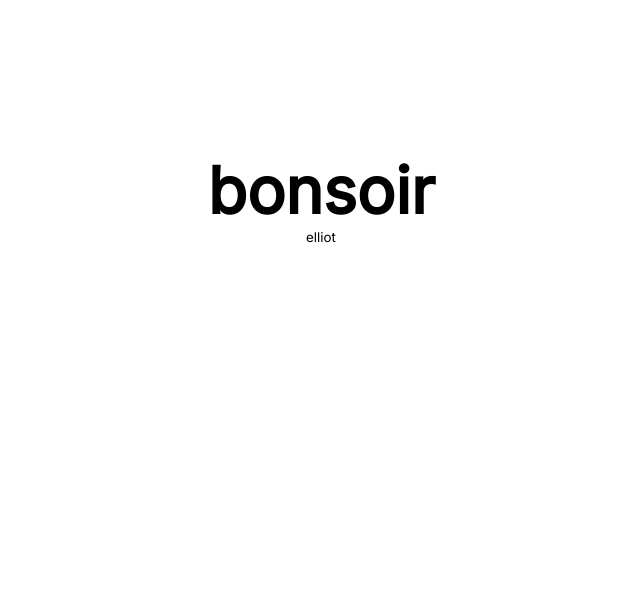
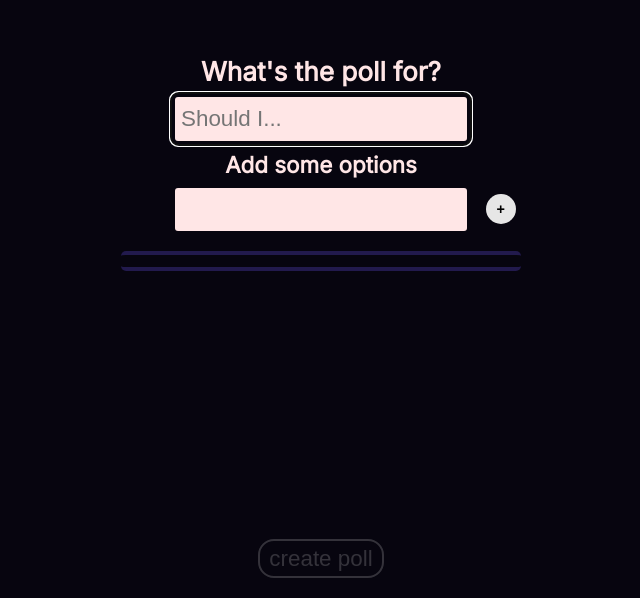
Before and after one commit to CrgioYalux/make-a-poll, a React (Create React App) app in the folder client/: page / in a window 1280 px wide. Shown: the part 202-800 px from the top of the page, without its empty margins (319-959 px from the left). Built offline with nearby package versions, Linux system fonts and the light colour scheme.

Commit message:
feat(client): create a CreatePoll component

```diff
--- a/client/src/components/App/App.css
+++ b/client/src/components/App/App.css
@@ -1,14 +1,8 @@
-@import url('https://fonts.googleapis.com/css2?family=Inter&display=swap');
-
 .App {
+	background-color: var(--brand);
 	min-height: 100vh;
 	display: flex;
 	flex-direction: column;
 	align-items: center;
 	justify-content: center;
-	font-family: 'Inter', sans-serif;
 }
-
-.App > strong {
-	font-size: clamp(1rem, 8vw, 4rem);
-}
--- a/client/src/components/App/index.tsx
+++ b/client/src/components/App/index.tsx
@@ -1,10 +1,10 @@
 import './App.css';
+import { CreatePoll } from '../CreatePoll';
 
 export const App = () => {
 	return (
 		<div className="App">
-			<strong>bonsoir</strong>
-			<small>elliot</small>
+			<CreatePoll />
 		</div>
 	);
 };
--- /dev/null
+++ b/client/src/components/CreatePoll/CreatePoll.css
@@ -0,0 +1,191 @@
+@import url('https://fonts.googleapis.com/css2?family=Inter&display=swap');
+
+.CreatePoll-container {
+	width: 95vw;
+	min-height: 100vh;
+	max-width: 400px;
+	display: flex;
+	flex-direction: column;
+	align-items: center;
+	justify-content: center;
+	gap: 10px;
+	font-size: clamp(1rem, 4vw, 1.4rem);
+}
+
+.CreatePoll-container h3 {
+	margin-top: auto;
+}
+
+.CreatePoll-container h3,
+.CreatePoll-container h4 {
+	font-family: 'Inter', sans-serif;
+	color: var(--neutral);
+}
+
+.CreatePoll-container form {
+	width: 100%;
+	position: relative;
+	display: grid;
+	place-items: center;
+}
+
+.poll-option-add-bt {
+	border: 0;
+	height: 70%;
+	position: absolute;
+	right: 5px;
+	padding: 0;
+	font-size: 0.9rem;
+	font-weight: bold;
+	aspect-ratio: 1;
+	border-radius: 50%;
+	cursor: pointer;
+	color: var(--primary);
+	background: var(--secondary-dark);
+}
+
+.poll-option-add-bt:focus {
+	outline-offset: 5px;
+}
+
+.poll-input {
+	width: 70%;
+	box-sizing: content-box;
+	border: 2px solid transparent;
+	border-radius: 3px;
+	font-size: 1em;
+	padding: 0.3em 0.2em;
+	font-family: sans-serif;
+	color: var(--primary);
+	background: var(--neutral);
+}
+
+.poll-input:focus {
+	outline-offset: 5px;
+}
+
+.poll-input::selection {
+	background: var(--primary);
+	color: var(--secondary-dark);
+}
+
+.poll-create-bt {
+	margin-bottom: 20px;
+	background: transparent;
+	color: var(--secondary-dark);
+	border: 2px solid currentColor;
+	border-radius: 16px;
+	cursor: pointer;
+	font-size: 1em;
+	padding: 0.2em 0.4em;
+	opacity: 1;
+	transition: opacity 0.4s;
+}
+
+.poll-create-bt:disabled {
+	opacity: 0.2;
+	cursor: default;
+	transition: opacity 0.4s;
+}
+
+.poll-create-bt:focus {
+	outline-offset: 5px;
+}
+
+.poll-options-list {
+	width: 100%;
+	margin-top: 10px;
+	margin-bottom: auto;
+	max-height: 40vh;
+	min-height: 20px;
+	overflow-x: auto;
+	list-style: none;
+	border-top: 4px solid var(--brand-lighter);
+	border-bottom: 4px solid var(--brand-lighter);
+	border-top-left-radius: 5px;
+	border-top-right-radius: 5px;
+	border-bottom-left-radius: 5px;
+	border-bottom-right-radius: 5px;
+	display: flex;
+	flex-direction: column;
+	align-items: center;
+	padding-bottom: 5px;
+	scrollbar-width: thin;
+	scrollbar-color: var(--brand-lighter) transparent;
+}
+
+.poll-options-list::-webkit-scrollbar {
+	width: 8px;
+	background: transparent;
+}
+
+.poll-options-list::-webkit-scrollbar-thumb {
+	background: var(--brand-lighter);
+}
+
+.poll-options-list::-webkit-scrollbar-thumb:hover {
+	background: var(--brand-lightest);
+}
+
+.poll-option {
+	width: 95%;
+	display: flex;
+	flex-direction: row;
+	align-items: center;
+	border-radius: 9px;
+	margin-top: 5px;
+	text-align: center;
+	font-size: clamp(1rem, 4vw, 1.4rem);
+	background: var(--brand-light);
+	padding: 0.2em 0;
+}
+
+.poll-option > * {
+	color: var(--secondary-darker);
+}
+
+.poll-option .option-text {
+	width: 25ch;
+}
+
+.option-index {
+	user-select: none;
+	margin-right: auto;
+	margin-left: 10px;
+	font-size: 0.9em;
+	font-family: Arial;
+}
+
+.option-delete-bt {
+	margin-left: auto;
+	margin-right: 10px;
+	border: 0;
+	outline: 0;
+	background: transparent;
+	cursor: pointer;
+	font-size: 0.8em;
+	font-family: Arial;
+}
+
+@media (min-width: 1024px) {
+	.option-delete-bt {
+		opacity: 0;
+		transition: opacity 0.1s;
+	}
+	.poll-option:hover .option-delete-bt {
+		opacity: 1;
+		transition: opacity 0.1s;
+	}
+
+	.poll-options-list {
+		border-top: 4px solid transparent;
+		border-bottom: 4px solid transparent;
+		transition: border-color 0.2s;
+	}
+
+	.poll-options-list:hover {
+		border-top: 4px solid var(--brand-lighter);
+		border-bottom: 4px solid var(--brand-lighter);
+		transition: border-color 0.2s;
+	}
+}
--- /dev/null
+++ b/client/src/components/CreatePoll/index.tsx
@@ -0,0 +1,83 @@
+import { useState, useRef, SyntheticEvent } from 'react';
+import './CreatePoll.css';
+
+interface CreatePollProps {}
+
+export const CreatePoll = ({}: CreatePollProps) => {
+	const [pollTitle, setPollTitle] = useState<string>('');
+	const [pollOptions, setPollOptions] = useState<
+		{ text: string; id: string }[]
+	>([]);
+	const addOptionInputRef = useRef<HTMLInputElement | null>(null);
+
+	const addOption = (event: SyntheticEvent) => {
+		event.preventDefault();
+		if (addOptionInputRef.current) {
+			const value = addOptionInputRef.current.value.trim();
+			if (value && !pollOptions.find((el) => el.text === value)) {
+				setPollOptions((prev) => [...prev, { text: value, id: value }]);
+				addOptionInputRef.current.value = '';
+			} else {
+				addOptionInputRef.current.classList.add('_error');
+				const deleteClass = setTimeout(() => {
+					addOptionInputRef.current?.classList.remove('_error');
+				}, 1500);
+				return () => clearTimeout(deleteClass);
+			}
+			addOptionInputRef.current.focus();
+		}
+	};
+
+	const deleteOption = ({ text, id }: { text: string; id: string }) => {
+		const _pollOptions = pollOptions.filter(
+			(el) => el.text !== text && el.id !== id,
+		);
+		setPollOptions(_pollOptions);
+	};
+
+	const isValidPoll = Boolean(pollTitle && pollOptions.length !== 0);
+
+	return (
+		<div className="CreatePoll-container">
+			<h3>What's the poll for?</h3>
+			<input
+				type="text"
+				placeholder="Should I..."
+				className="poll-input poll-title-input"
+				value={pollTitle}
+				id="poll-title-input"
+				onChange={(e) => setPollTitle(e.currentTarget.value)}
+				autoFocus
+			/>
+			<h4>Add some options</h4>
+			<form onSubmit={addOption}>
+				<input
+					ref={addOptionInputRef}
+					type="text"
+					className="poll-input poll-option-input"
+					id="poll-option-input"
+				/>
+				<button type="submit" className="poll-option-add-bt">
+					+
+				</button>
+			</form>
+			<ul className="poll-options-list">
+				{pollOptions.map(({ text, id }, index) => (
+					<li key={id} className="poll-option">
+						<span className="option-index">#{index + 1}</span>
+						<small className="option-text">{text}</small>
+						<button
+							className="option-delete-bt"
+							onClick={() => deleteOption({ text, id })}
+						>
+							x
+						</button>
+					</li>
+				))}
+			</ul>
+			<button disabled={!isValidPoll} className="poll-create-bt">
+				create poll
+			</button>
+		</div>
+	);
+};
```
